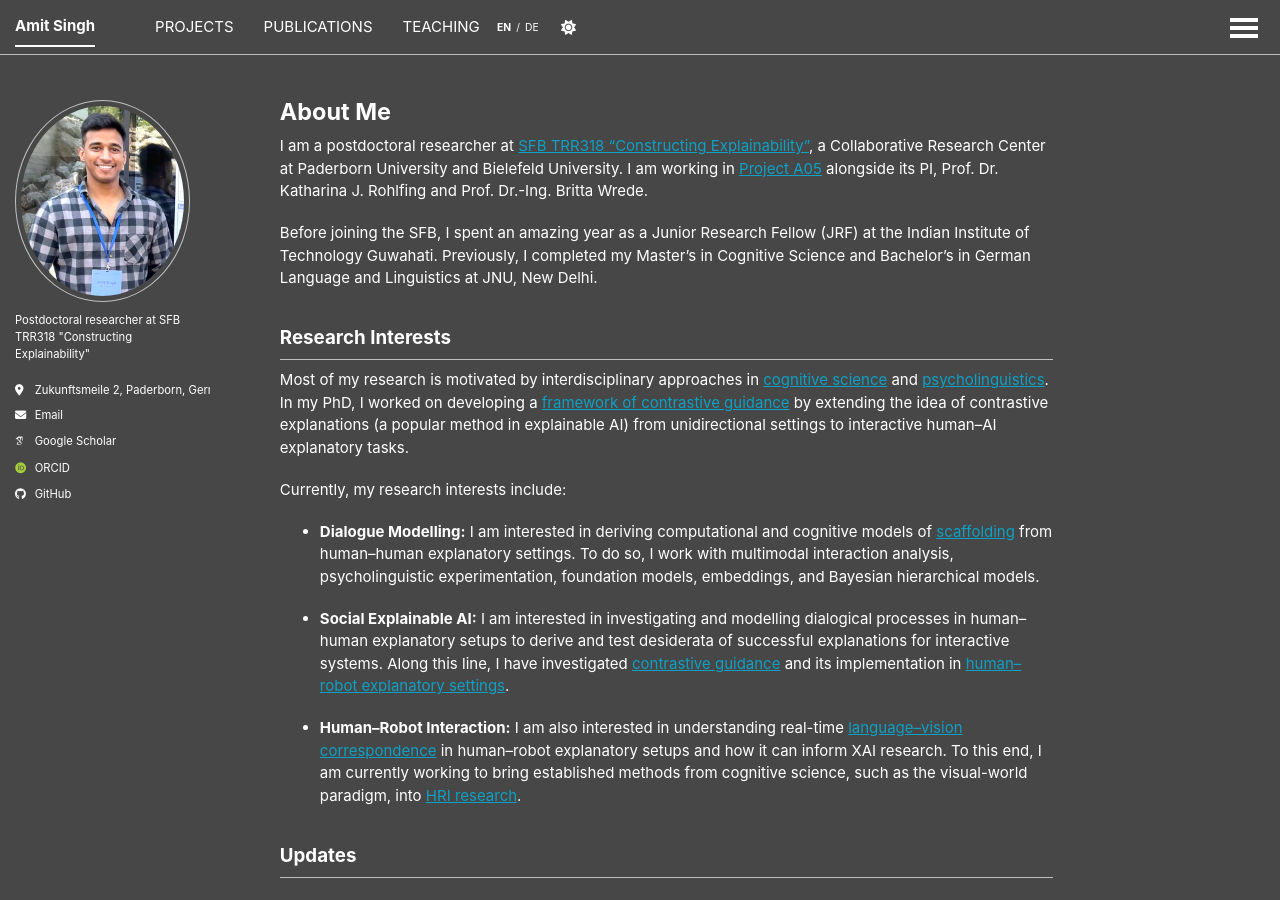
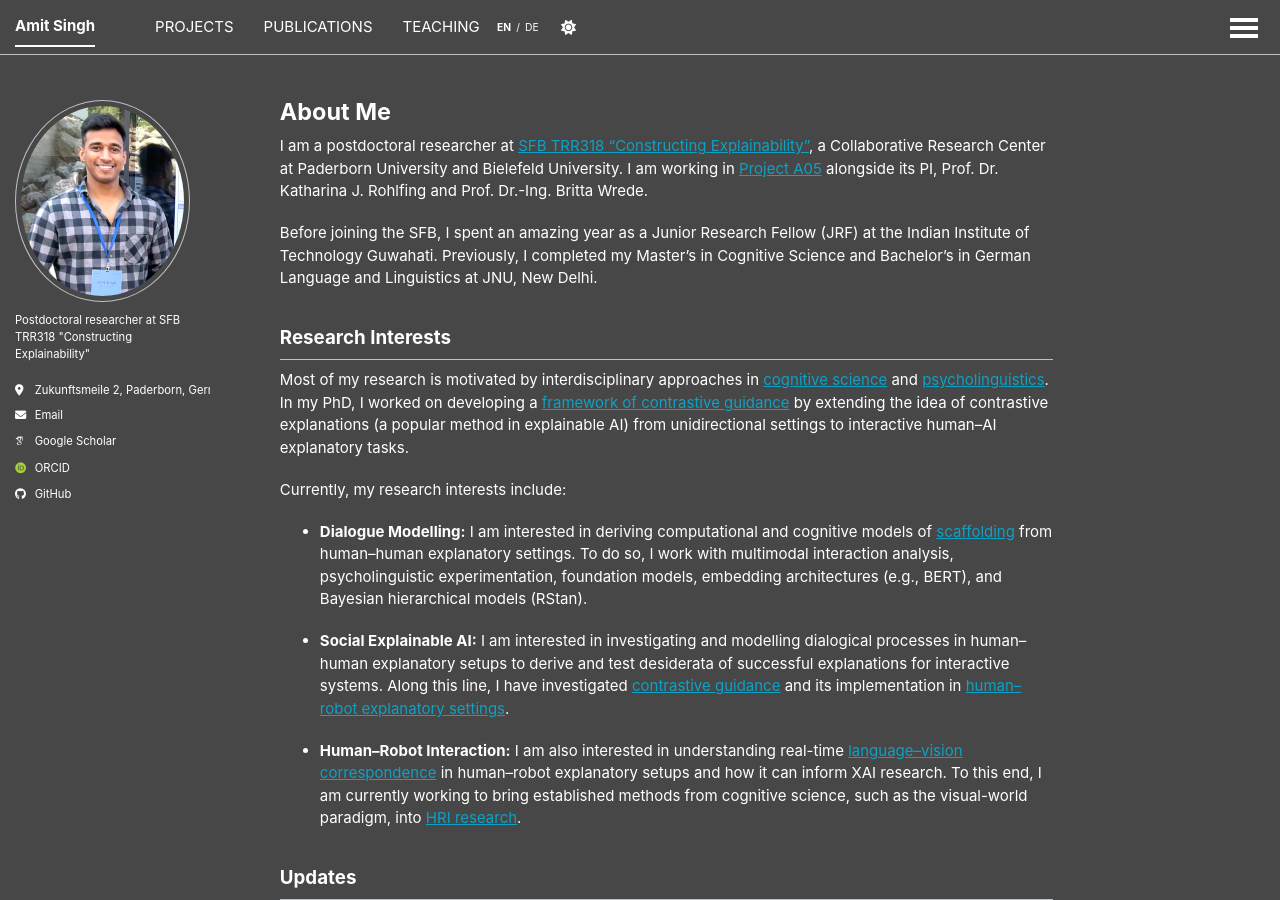
Before and after one commit to amits1ngh/amits1ngh.github.io, a Jekyll site: the page built from _pages/about.md, in a window 1280 px wide and 900 px high. Built offline with Jekyll 4.4.1, drawn with Linux system fonts in a browser that asks for light colours; some web fonts are replaced; a script that is not in the unit is left out.

Commit message:
minor edit

```diff
--- a/_pages/about.md
+++ b/_pages/about.md
@@ -19,7 +19,7 @@ In my PhD, I worked on developing a [framework of contrastive guidance](https://
 
 Currently, my research interests include:
 
-- **Dialogue Modelling:** I am interested in deriving computational and cognitive models of [scaffolding](/assets/Singh_etal_ICDL2026.pdf){:target="_blank" rel="noopener noreferrer"} from human–human explanatory settings. To do so, I work with multimodal interaction analysis, psycholinguistic experimentation, foundation models, embeddings, and Bayesian hierarchical models.
+- **Dialogue Modelling:** I am interested in deriving computational and cognitive models of [scaffolding](/assets/Singh_etal_ICDL2026.pdf){:target="_blank" rel="noopener noreferrer"} from human–human explanatory settings. To do so, I work with multimodal interaction analysis, psycholinguistic experimentation, foundation models, embedding architectures (e.g., BERT), and Bayesian hierarchical models (RStan).
 
 - **Social Explainable AI:** I am interested in investigating and modelling dialogical processes in human–human explanatory setups to derive and test desiderata of successful explanations for interactive systems. Along this line, I have investigated [contrastive guidance](https://doi.org/10.1111/cogs.70096){:target="_blank" rel="noopener noreferrer"} and its implementation in [human–robot explanatory settings](https://doi.org/10.1109/ICDL63968.2025.11204385){:target="_blank" rel="noopener noreferrer"}.
 
```
